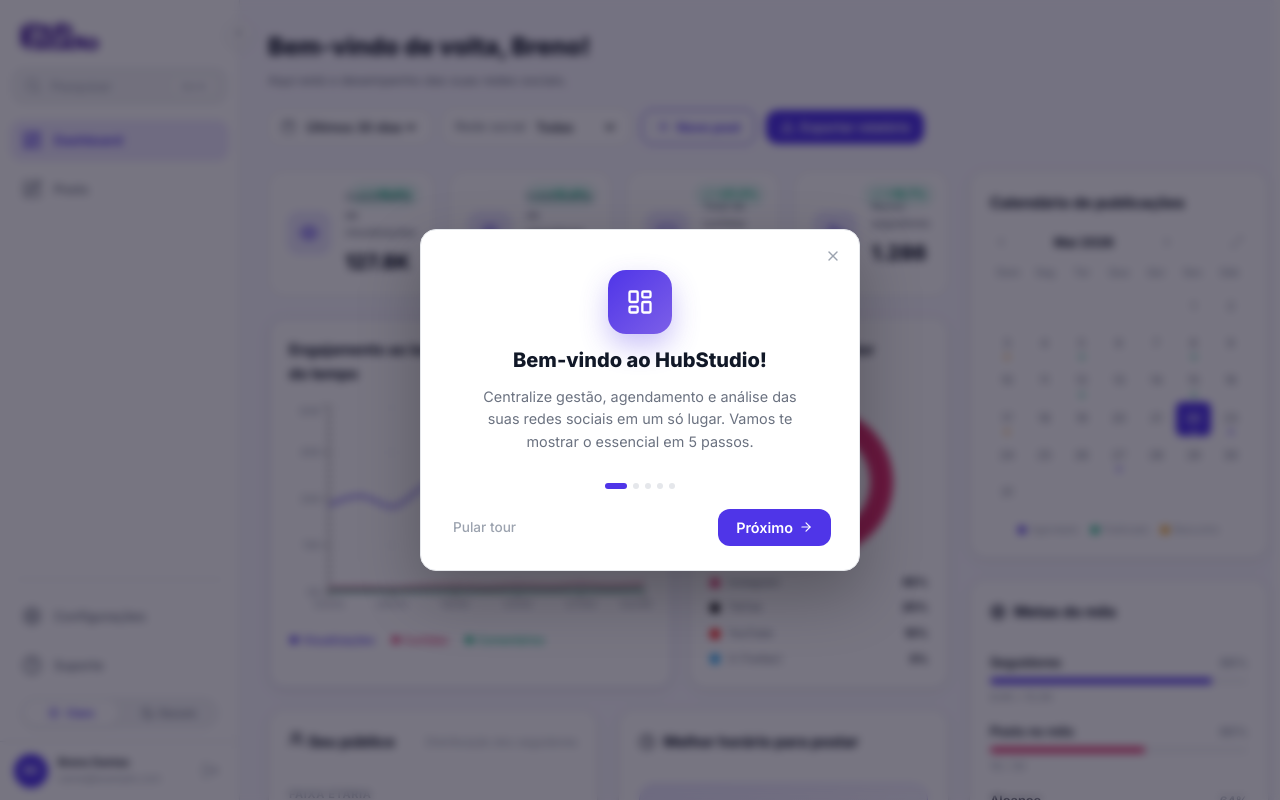
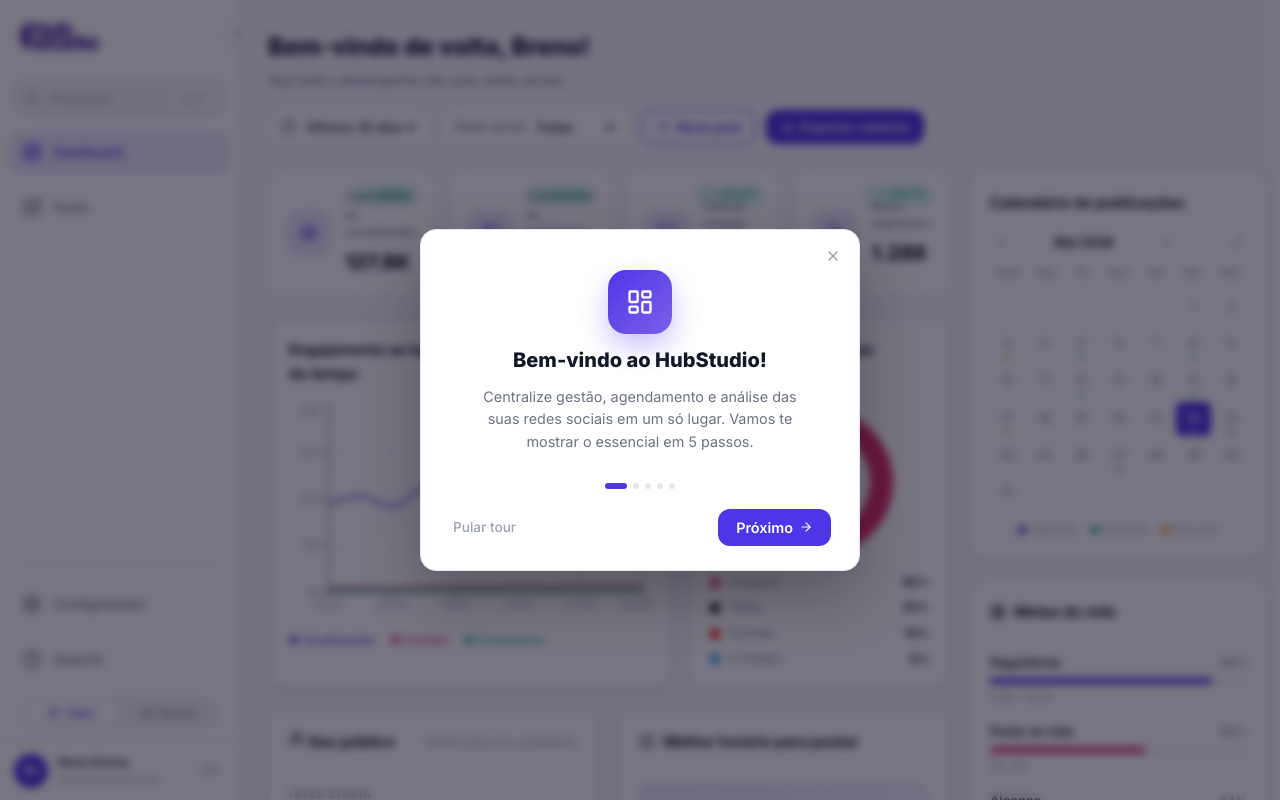
Before and after one commit to brenosemfreio/tcc, a React (Vite) app: page /dashboard in a window 1280 px wide. Both pictures are taken after typing "name@example.com", "Sample123" into the empty fields and a click on the button "Entrar". Shown: the top 800 px of the page. Built offline with nearby package versions, Linux system fonts and the light colour scheme.

Commit message:
chore: auto sync [Claude]

```diff
--- a/src/components/Sidebar/Sidebar.css
+++ b/src/components/Sidebar/Sidebar.css
@@ -42,7 +42,7 @@
   display: flex;
   align-items: center;
   gap: 8px;
-  padding: 20px 16px 16px;
+  padding: 20px 16px 28px;
   min-height: 68px;
   flex-shrink: 0;
   overflow: hidden;
@@ -131,7 +131,7 @@
 .sidebar__nav {
   display: flex;
   flex-direction: column;
-  gap: 8px;
+  gap: 14px;
   padding: 8px 10px;
   flex: 1;
 }
```
Also changed, not shown: src/assets/images/logo-hub-icon.png.
